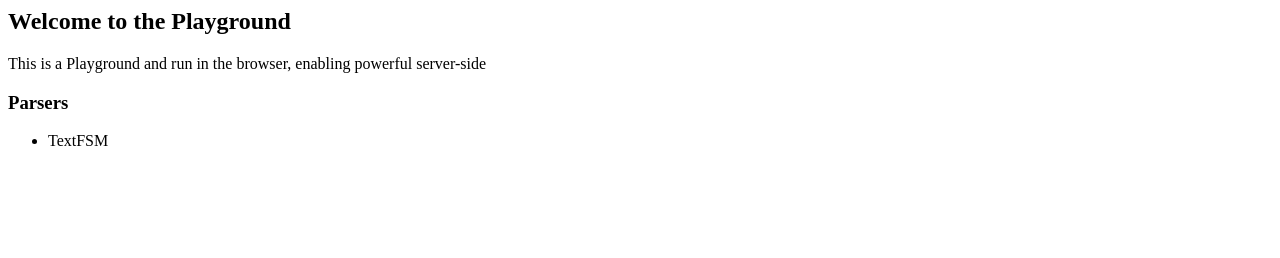
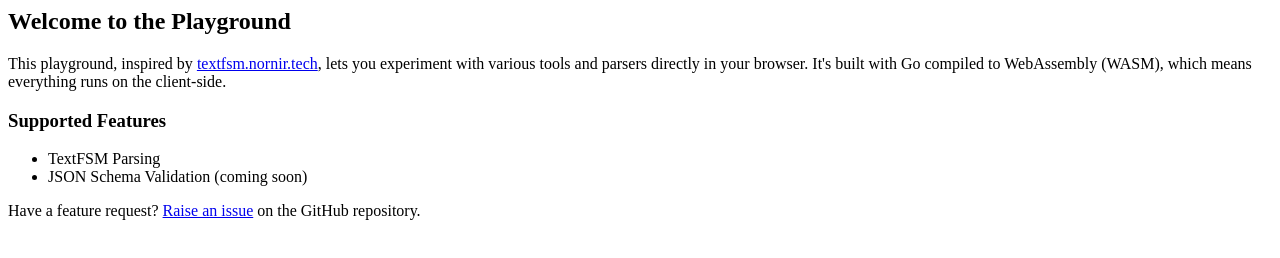
Before and after one commit to prnvbn/textfsm-playground, a plain HTML site: page wasm/pages/home/index.html in a window 1280 px wide. Drawn offline with Linux system fonts and the light colour scheme.

Commit message:
Improve homepage

```diff
--- a/wasm/pages/home/index.html
+++ b/wasm/pages/home/index.html
@@ -6,16 +6,35 @@
     Welcome to the Playground
   </h2>
   <p class="text-gray-700 dark:text-github-dark-fg mb-4">
-    This is a Playground and run in the browser, enabling powerful server-side
+    This playground, inspired by
+    <a
+      href="https://textfsm.nornir.tech/"
+      target="_blank"
+      class="text-blue-500 hover:underline"
+      >textfsm.nornir.tech</a
+    >, lets you experiment with various tools and parsers directly in your
+    browser. It's built with Go compiled to WebAssembly (WASM), which means
+    everything runs on the client-side.
   </p>
-  <div class="bg-gray-50 dark:bg-github-dark-bg p-4 rounded-lg">
+  <div class="bg-gray-50 dark:bg-github-dark-bg p-4 rounded-lg mt-6">
     <h3
       class="text-lg font-semibold text-gray-800 dark:text-github-dark-fg mb-2"
     >
-      Parsers
+      Supported Features
     </h3>
     <ul class="list-disc list-inside text-gray-700 dark:text-github-dark-fg">
-      <li>TextFSM</li>
+      <li>TextFSM Parsing</li>
+      <li>JSON Schema Validation (coming soon)</li>
     </ul>
   </div>
+  <p class="text-sm text-gray-600 dark:text-gray-400 mt-6">
+    Have a feature request?
+    <a
+      href="https://github.com/prnvbn/textfsm-playground/issues/new"
+      target="_blank"
+      class="text-blue-500 hover:underline"
+      >Raise an issue</a
+    >
+    on the GitHub repository.
+  </p>
 </div>
```
Also changed, not shown: wasm/index.html (+2 -2 lines), 1 other file.
